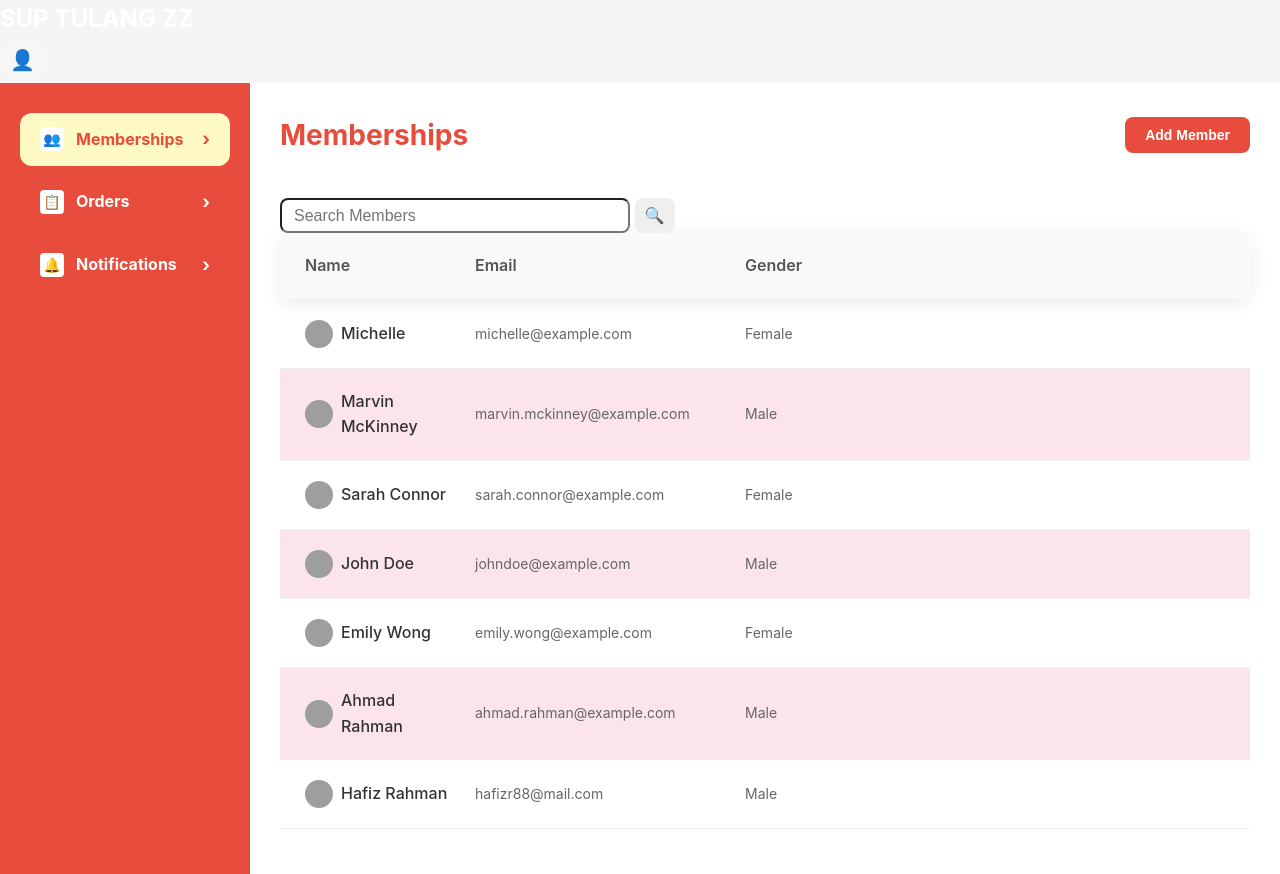
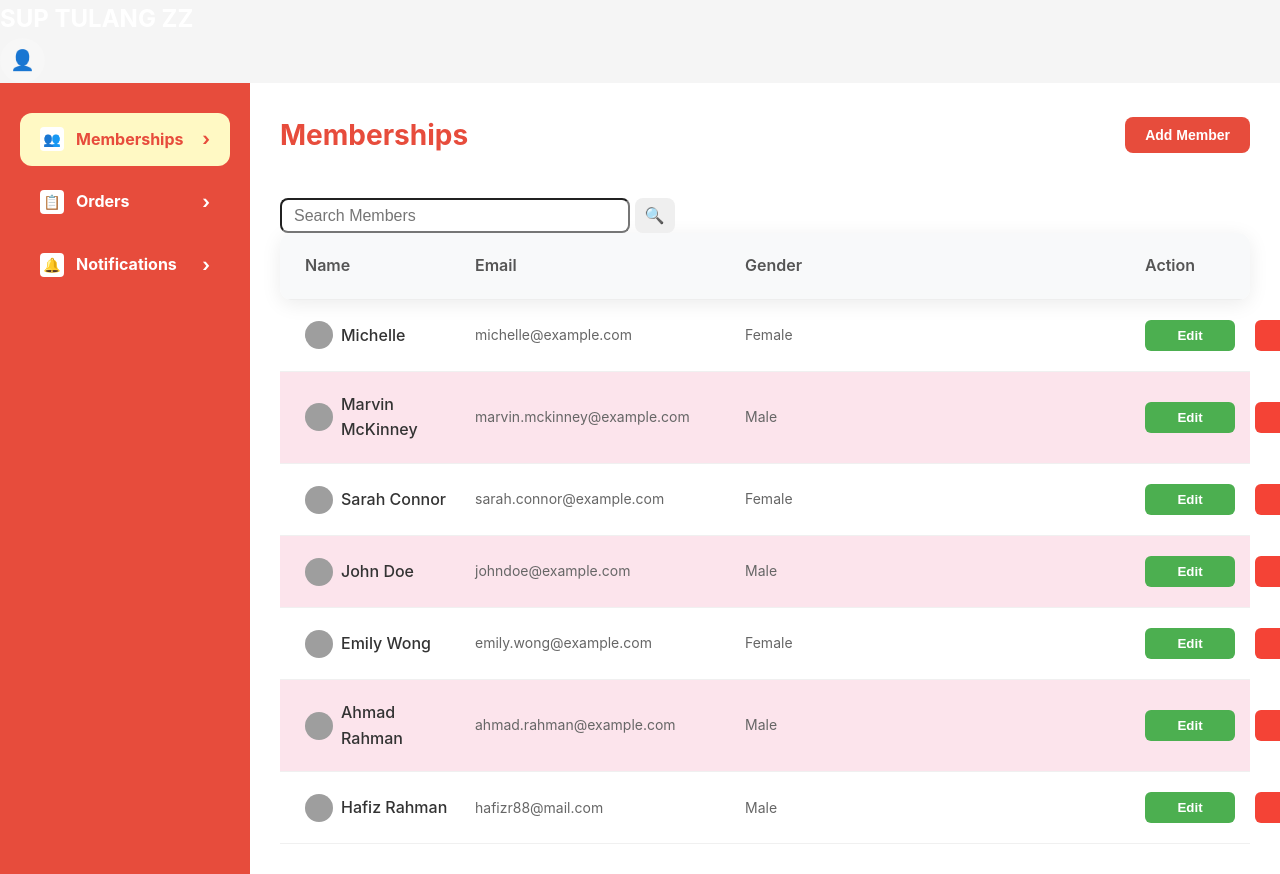
Before and after one commit to YIsheng2002/web-frontend, a PHP site: page /dashboardStaff.html in a window 1280 px wide. Shown: the part 308-1182 px from the top of the page. Run offline with PHP 8.4, Linux system fonts and the light colour scheme; grey boxes are pictures that could not be loaded.

Commit message:
add edit and delete member

```diff
--- a/view/Staff/assets/css/dashboardStaff.css
+++ b/view/Staff/assets/css/dashboardStaff.css
@@ -194,6 +194,16 @@
     line-height: 1.6;
 }
 
+.member-edit {
+  background-color: #4caf50;
+  color: white;
+}
+
+.member-delete {
+  background-color: #f44336;
+  color: white;
+}
+
 /* Orders Content */
 .order-list {
     margin-top: 20px;
@@ -225,7 +235,7 @@
   gap: 8px;
 }
 
-.accept-btn, .decline-btn {
+.accept-btn, .decline-btn, .member-edit, .member-delete {
   padding: 8px 12px;
   border: none;
   border-radius: 6px;
--- a/view/Staff/assets/javascript/dashboardStaff.js
+++ b/view/Staff/assets/javascript/dashboardStaff.js
@@ -87,6 +87,11 @@ function showOrders(event) {
 function showAddMemberForm(event) {
     event.preventDefault();
     showPage('membershipform', event.currentTarget);
+}
+
+function showEditMemberForm(event){
+  event.preventDefault();
+  showPage('editMembershipform', event.currentTarget);
 }
 
 function showNotifications(event){
@@ -361,3 +366,19 @@ const dummyMemberProfiles = [
     phone: "018-1234567"
   }
 ];
+
+function editMember(){
+  if(confirm('Press Ok to confirm edit.')== true){
+    alert("Edit successful, Member's details have been updated.");
+  }else{
+    alert("Edit failed.")
+  }
+}
+
+function deleteMember(){
+  if(confirm('Press Ok to confirm delete.')==true){
+    alert("Delete successful, member has been deleted.");
+  } else{
+    alert("Delete failed.")
+  }
+}
--- a/view/Staff/dashboardStaff.html
+++ b/view/Staff/dashboardStaff.html
@@ -90,6 +90,7 @@
                     <div>Name</div>
                     <div>Email</div>
                     <div>Gender</div>
+                    <div>Action</div>
                 </div>
             </div>
 
@@ -100,6 +101,8 @@
                 </div>
                 <div class="member-email">michelle@example.com</div>
                 <div class="member-gender">Female</div>
+                <button class="member-edit" onclick="showEditMemberForm(event)">Edit</button>
+                <button class="member-delete" onclick="deleteMember()">Delete</button>
             </div>
 
             <div class="member-row-highlighted">
@@ -108,6 +111,8 @@
                     Marvin McKinney</div>
                 <div class="member-email">marvin.mckinney@example.com</div>
                 <div class="member-gender">Male</div>
+                <button class="member-edit" onclick="showEditMemberForm(event)">Edit</button>
+                <button class="member-delete" onclick="deleteMember()">Delete</button>
             </div>
 
             <div class="member-row">
@@ -116,6 +121,8 @@
                 </div>
                 <div class="member-email">sarah.connor@example.com</div>
                 <div class="member-gender">Female</div>
+                <button class="member-edit" onclick="showEditMemberForm(event)">Edit</button>
+                <button class="member-delete" onclick="deleteMember()">Delete</button>
             </div>
 
             <div class="member-row-highlighted">
@@ -124,6 +131,8 @@
                 </div>
                 <div class="member-email">johndoe@example.com</div>
                 <div class="member-gender">Male</div>
+                <button class="member-edit" onclick="showEditMemberForm(event)">Edit</button>
+                <button class="member-delete" onclick="deleteMember()">Delete</button>
             </div>
 
             <div class="member-row">
@@ -133,6 +142,8 @@
                 </div>
                 <div class="member-email">emily.wong@example.com</div>
                 <div class="member-gender">Female</div>
+                <button class="member-edit" onclick="showEditMemberForm(event)">Edit</button>
+                <button class="member-delete" onclick="deleteMember()">Delete</button>
             </div>
 
             <div class="member-row-highlighted">
@@ -141,6 +152,8 @@
                 </div>
                 <div class="member-email">ahmad.rahman@example.com</div>
                 <div class="member-gender">Male</div>
+                <button class="member-edit" onclick="showEditMemberForm(event)">Edit</button>
+                <button class="member-delete" onclick="deleteMember()">Delete</button>
             </div>
 
             <div class="member-row">
@@ -150,6 +163,8 @@
                 </div>
                 <div class="member-email">hafizr88@mail.com</div>
                 <div class="member-gender">Male</div>
+                <button class="member-edit" onclick="showEditMemberForm(event)">Edit</button>
+                <button class="member-delete" onclick="deleteMember()">Delete</button>
             </div>
         </div>
         <!-- Main Content add member form -->
@@ -178,6 +193,36 @@
                     </div>
                 </div>
                 <button type="submit" class="add-membershipform-btn">Add Member</button>
+            </form>
+        </div>
+
+        <!-- Main Content edit member form -->
+        <div class="main-content" id="editMembershipform">
+            <h3>Edit Member</h3>
+            <form id="editMemberForm">
+                <div class="form-group">
+                    <label for="memberName">Full Name:</label>
+                    <input type="text" class="inputfield-fullname" id="editMemberName" name="memberName" value="Michelle" required>
+                </div>
+
+                <div class="form-group">
+                    <label for="memberEmail">Email:</label>
+                    <input type="email" class="input-size" id="editMemberEmail" name="memberEmail" value="michelle@example.com" required>
+                </div>
+
+                <div class="form">
+                    <div class="form-group">
+                        <label for="password">Password:</label>
+                        <input type="password" class="input-size" id="editPassword" name="password" value="Testing123" required>
+                    </div>
+                    <div class="form-group">
+                        <label for="memberphonenumber">Phone Number:</label>
+                        <input type="phone number" class="input-size" id="editMemberphonenumber" value="016-1234567" name="memberphonenumber"
+                            required>
+                    </div>
+                </div>
+                <button type="submit" class="edit-membershipform-btn" onclick="editMember()">Edit Member</button>
+                <button type="reset" class="cancel-edit-btn">Cancel</button>
             </form>
         </div>
 
```
Also changed, not shown: other parts of view/Staff/assets/css/dashboardStaff.css (+66 -0 lines).
